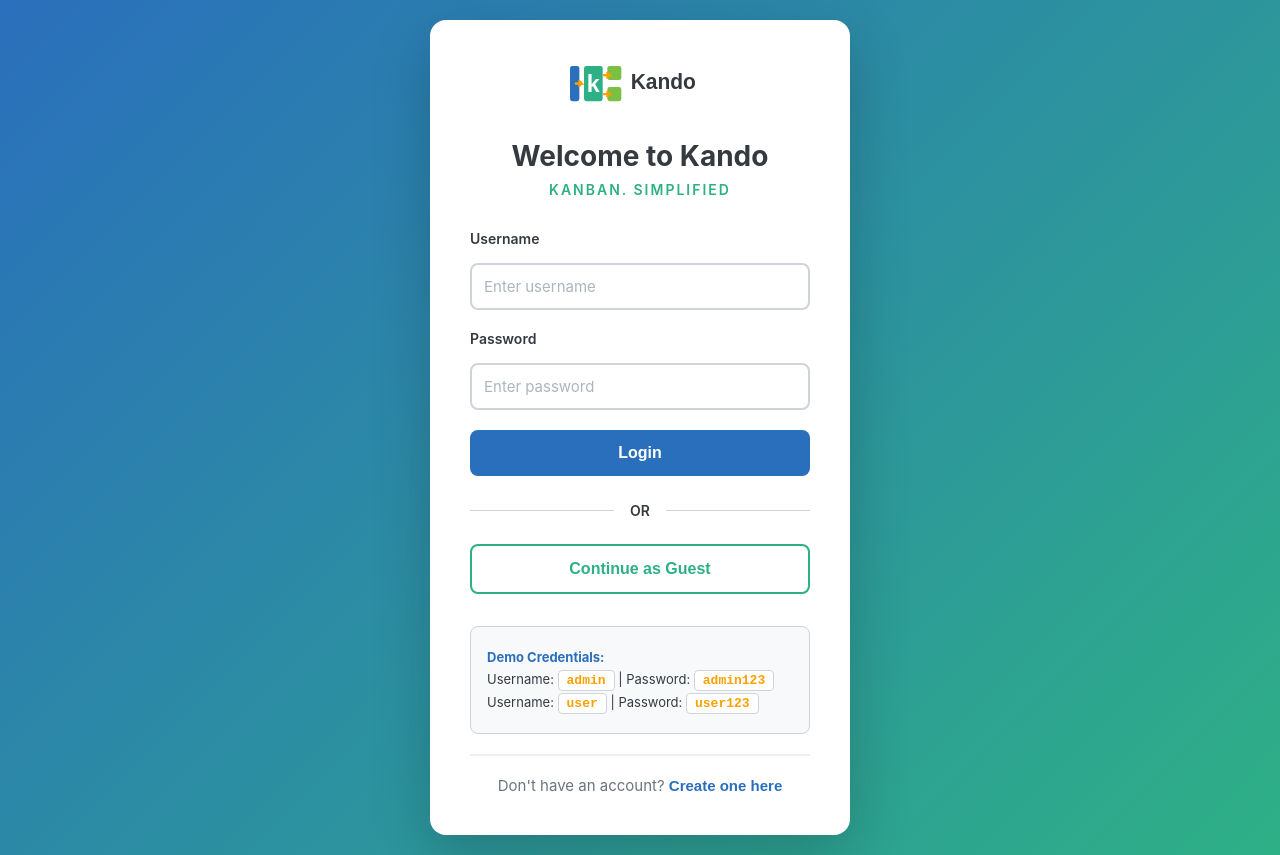
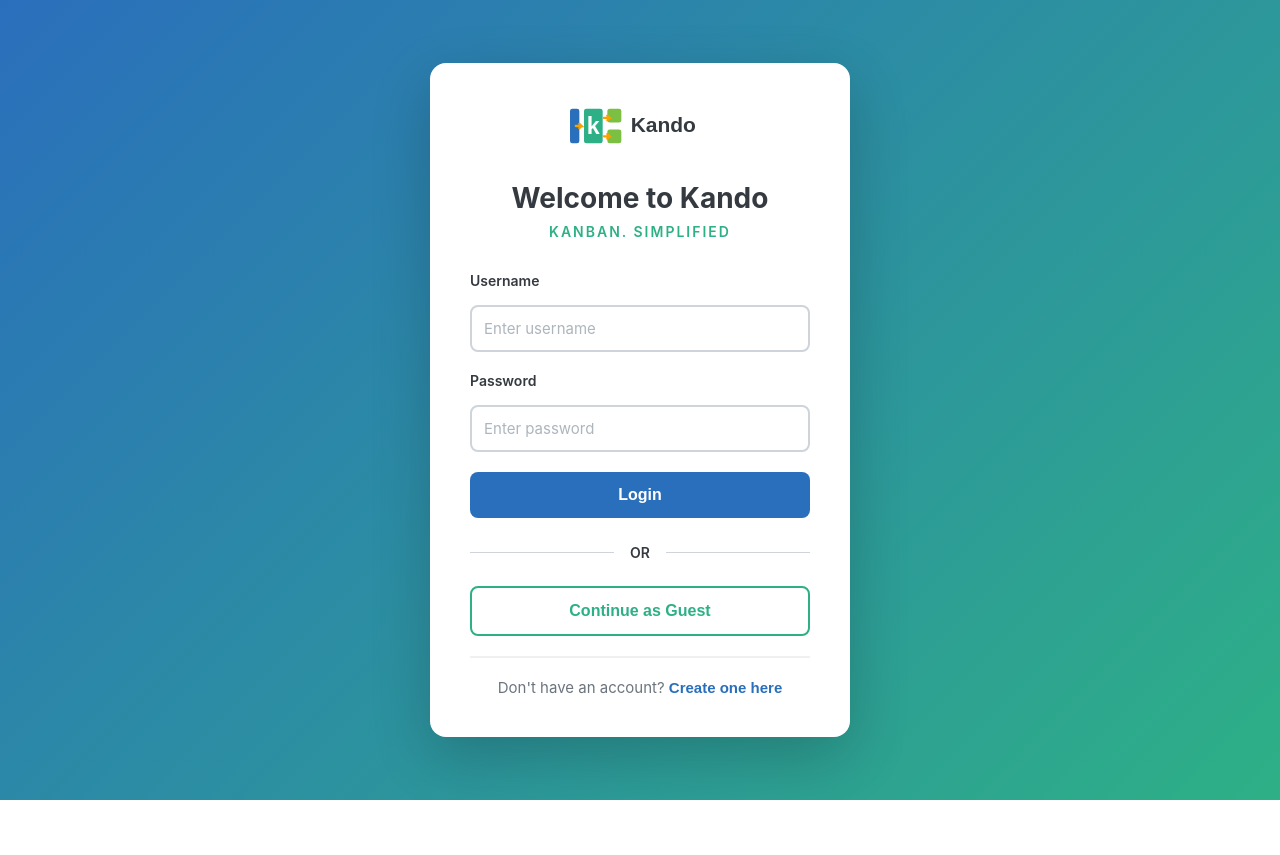
Before and after one commit to PeterMina/Kando, a React (Create React App) app: page / in a window 1280 px wide. After the commit the page ends 800 px from the top, so only its background shows below. Built offline with nearby package versions, Linux system fonts and the light colour scheme.

Commit message:
Remove demo credentials from login page

```diff
--- a/src/components/Login/Login.js
+++ b/src/components/Login/Login.js
@@ -99,12 +99,6 @@ function Login({ onLogin, onSwitchToRegister }) {
           Continue as Guest
         </button>
 
-        <div className="demo-credentials">
-          <p><strong>Demo Credentials:</strong></p>
-          <p>Username: <code>admin</code> | Password: <code>admin123</code></p>
-          <p>Username: <code>user</code> | Password: <code>user123</code></p>
-        </div>
-
         <div className="register-link">
           Don't have an account?{' '}
           <button onClick={onSwitchToRegister} className="link-btn">
```
